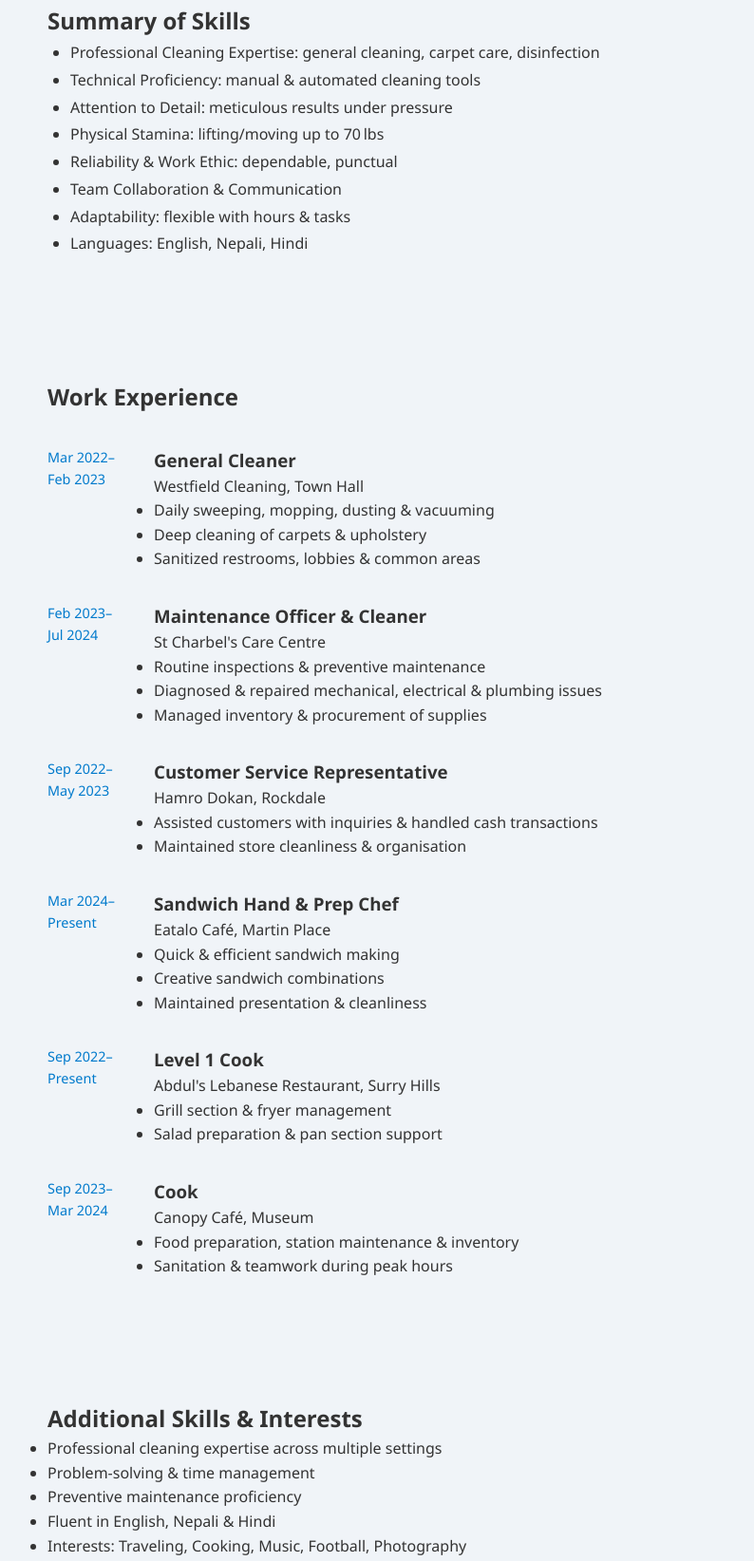
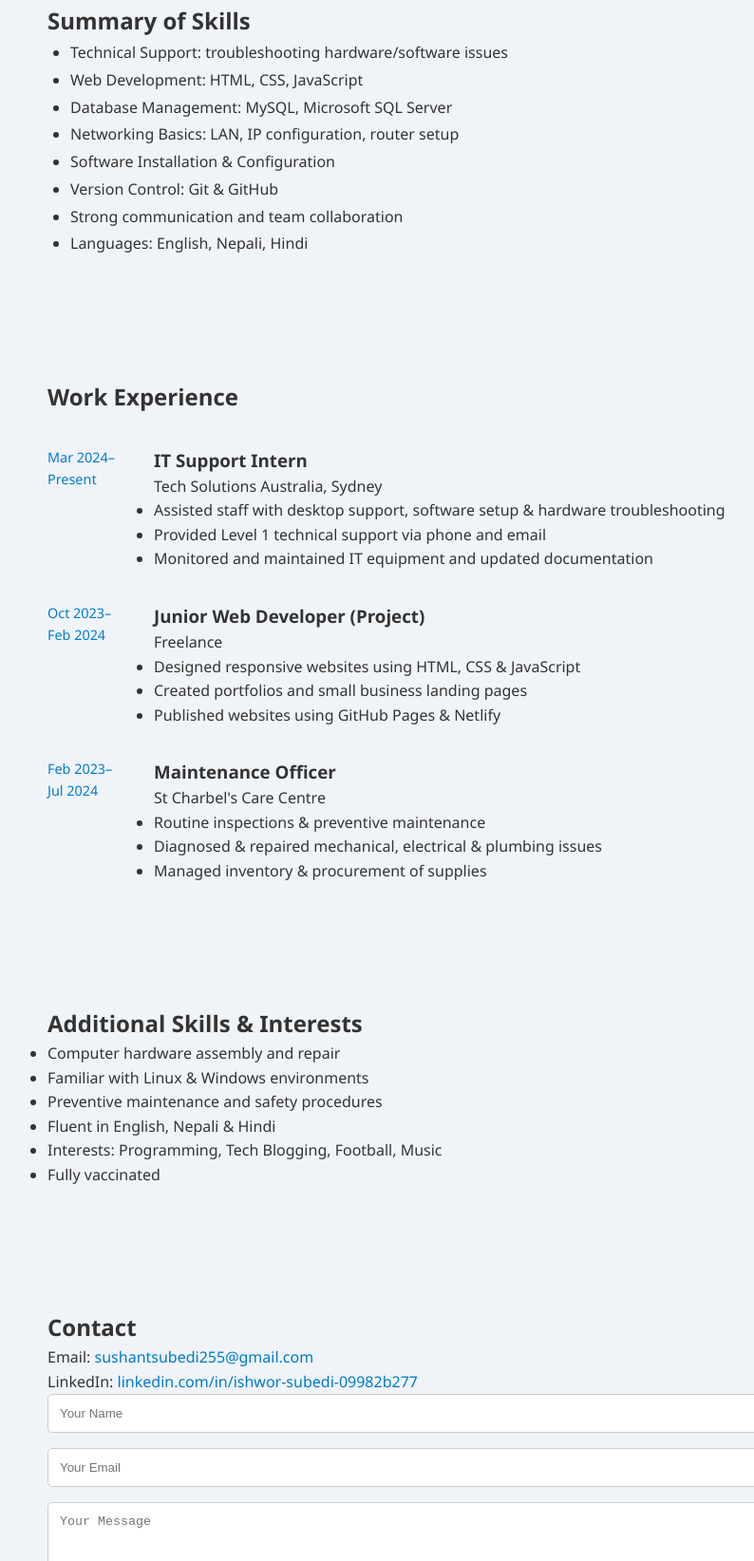
Before and after one commit to IshworSubedi1/Ishwor_Subedi-Portfolio, a plain HTML site: page index.html in a window 1280 px wide. Shown: the part 900-2544 px from the top of the page at 95% size, without its empty margins (90-884 px from the left). Drawn offline with Linux system fonts and the light colour scheme.

Commit message:
index.html

```diff
--- a/index.html
+++ b/index.html
@@ -34,7 +34,7 @@
         <p><em>Studying Bachelor of Information Technology</em></p>
         <p>Diploma of Information Technology (Completed) &bull; High School in Management (Completed)</p>
         <h2>Career Objective</h2>
-        <p>Dedicated and detail-oriented cleaner with extensive experience in maintaining high standards of cleanliness in both commercial and residential settings. Seeking a position with a reputable cleaning company to leverage my skills in ensuring a safe, hygienic, and welcoming environment for clients.</p>
+        <p>Motivated and detail-oriented IT professional with hands-on experience in technical support, web development, and software troubleshooting. Seeking to contribute technical knowledge and problem-solving skills in a dynamic IT environment while continuing to grow as a tech professional.</p>
 
         <!-- Resume Download Button -->
         <div class="resume-download">
@@ -49,13 +49,13 @@
     <div class="container">
       <h2>Summary of Skills</h2>
       <ul class="skills-list">
-        <li>Professional Cleaning Expertise: general cleaning, carpet care, disinfection</li>
-        <li>Technical Proficiency: manual & automated cleaning tools</li>
-        <li>Attention to Detail: meticulous results under pressure</li>
-        <li>Physical Stamina: lifting/moving up to 70 lbs</li>
-        <li>Reliability & Work Ethic: dependable, punctual</li>
-        <li>Team Collaboration & Communication</li>
-        <li>Adaptability: flexible with hours & tasks</li>
+        <li>Technical Support: troubleshooting hardware/software issues</li>
+        <li>Web Development: HTML, CSS, JavaScript</li>
+        <li>Database Management: MySQL, Microsoft SQL Server</li>
+        <li>Networking Basics: LAN, IP configuration, router setup</li>
+        <li>Software Installation & Configuration</li>
+        <li>Version Control: Git & GitHub</li>
+        <li>Strong communication and team collaboration</li>
         <li>Languages: English, Nepali, Hindi</li>
       </ul>
     </div>
@@ -66,22 +66,37 @@
     <div class="container">
       <h2>Work Experience</h2>
       <div class="timeline">
+
         <div class="timeline-item">
-          <div class="timeline-date">Mar 2022–Feb 2023</div>
+          <div class="timeline-date">Mar 2024–Present</div>
           <div class="timeline-content">
-            <h3>General Cleaner</h3>
-            <p>Westfield Cleaning, Town Hall</p>
+            <h3>IT Support Intern</h3>
+            <p>Tech Solutions Australia, Sydney</p>
             <ul>
-              <li>Daily sweeping, mopping, dusting & vacuuming</li>
-              <li>Deep cleaning of carpets & upholstery</li>
-              <li>Sanitized restrooms, lobbies & common areas</li>
+              <li>Assisted staff with desktop support, software setup & hardware troubleshooting</li>
+              <li>Provided Level 1 technical support via phone and email</li>
+              <li>Monitored and maintained IT equipment and updated documentation</li>
             </ul>
           </div>
         </div>
+
+        <div class="timeline-item">
+          <div class="timeline-date">Oct 2023–Feb 2024</div>
+          <div class="timeline-content">
+            <h3>Junior Web Developer (Project)</h3>
+            <p>Freelance</p>
+            <ul>
+              <li>Designed responsive websites using HTML, CSS & JavaScript</li>
+              <li>Created portfolios and small business landing pages</li>
+              <li>Published websites using GitHub Pages & Netlify</li>
+            </ul>
+          </div>
+        </div>
+
         <div class="timeline-item">
           <div class="timeline-date">Feb 2023–Jul 2024</div>
           <div class="timeline-content">
-            <h3>Maintenance Officer & Cleaner</h3>
+            <h3>Maintenance Officer</h3>
             <p>St Charbel's Care Centre</p>
             <ul>
               <li>Routine inspections & preventive maintenance</li>
@@ -90,51 +105,7 @@
             </ul>
           </div>
         </div>
-        <div class="timeline-item">
-          <div class="timeline-date">Sep 2022–May 2023</div>
-          <div class="timeline-content">
-            <h3>Customer Service Representative</h3>
-            <p>Hamro Dokan, Rockdale</p>
-            <ul>
-              <li>Assisted customers with inquiries & handled cash transactions</li>
-              <li>Maintained store cleanliness & organisation</li>
-            </ul>
-          </div>
-        </div>
-        <div class="timeline-item">
-          <div class="timeline-date">Mar 2024–Present</div>
-          <div class="timeline-content">
-            <h3>Sandwich Hand & Prep Chef</h3>
-            <p>Eatalo Café, Martin Place</p>
-            <ul>
-              <li>Quick & efficient sandwich making</li>
-              <li>Creative sandwich combinations</li>
-              <li>Maintained presentation & cleanliness</li>
-            </ul>
-          </div>
-        </div>
-        <div class="timeline-item">
-          <div class="timeline-date">Sep 2022–Present</div>
-          <div class="timeline-content">
-            <h3>Level 1 Cook</h3>
-            <p>Abdul's Lebanese Restaurant, Surry Hills</p>
-            <ul>
-              <li>Grill section & fryer management</li>
-              <li>Salad preparation & pan section support</li>
-            </ul>
-          </div>
-        </div>
-        <div class="timeline-item">
-          <div class="timeline-date">Sep 2023–Mar 2024</div>
-          <div class="timeline-content">
-            <h3>Cook</h3>
-            <p>Canopy Café, Museum</p>
-            <ul>
-              <li>Food preparation, station maintenance & inventory</li>
-              <li>Sanitation & teamwork during peak hours</li>
-            </ul>
-          </div>
-        </div>
+
       </div>
     </div>
   </section>
@@ -144,11 +115,11 @@
     <div class="container">
       <h2>Additional Skills & Interests</h2>
       <ul class="extras-list">
-        <li>Professional cleaning expertise across multiple settings</li>
-        <li>Problem-solving & time management</li>
-        <li>Preventive maintenance proficiency</li>
+        <li>Computer hardware assembly and repair</li>
+        <li>Familiar with Linux & Windows environments</li>
+        <li>Preventive maintenance and safety procedures</li>
         <li>Fluent in English, Nepali & Hindi</li>
-        <li>Interests: Traveling, Cooking, Music, Football, Photography</li>
+        <li>Interests: Programming, Tech Blogging, Football, Music</li>
         <li>Fully vaccinated</li>
       </ul>
     </div>
```
